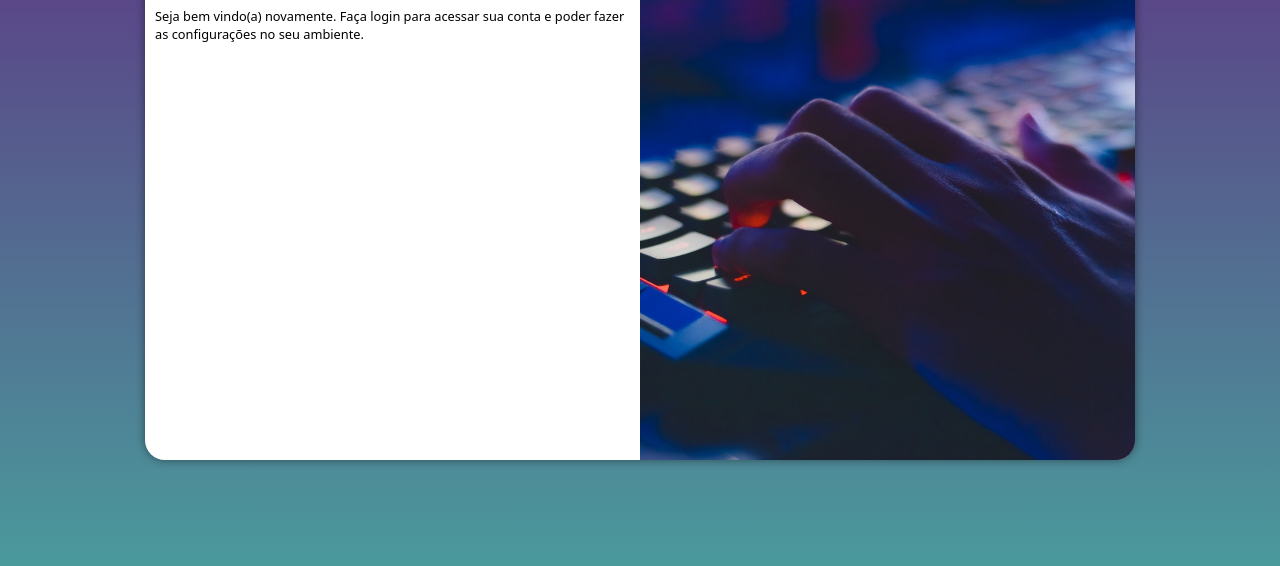
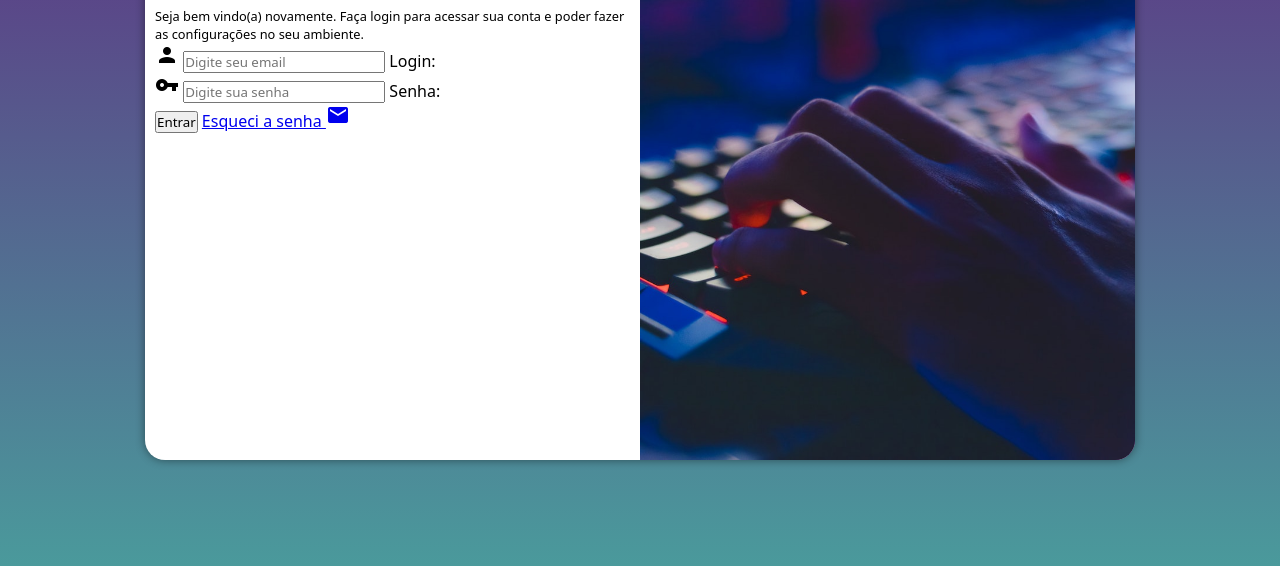
Before and after one commit to camilabsp/projeto-login, a plain HTML site: page index.html in a window 1280 px wide. Shown: the part 190-756 px from the top of the page. Drawn offline with Linux system fonts and the light colour scheme.

Commit message:
formulário

```diff
--- a/index.html
+++ b/index.html
@@ -5,6 +5,7 @@
     <meta http-equiv="X-UA-Compatible" content="IE=edge">
     <meta name="viewport" content="width=device-width, initial-scale=1.0">
     <title>Login</title>
+    <link href="https://fonts.googleapis.com/icon?family=Material+Icons" rel="stylesheet"> <!--Para adicionar ícones-->
     <link rel="stylesheet" href="estilos/style.css">
     <link rel="stylesheet" href="estilos/mediaquery.css">
 </head>
@@ -18,6 +19,20 @@
                 <h1>login</h1>
                 <p>Seja bem vindo(a) novamente. Faça login para acessar sua conta e poder fazer as configurações no seu ambiente.</p>
                 <form action="login.php" method="post">
+                    <div class="campo">
+                        <span class="material-icons"> person </span> <!--ícone-->
+                        <input type="email" name="login" id="ilogin" placeholder="Digite seu email" required maxlength="30">
+                        <label for="ilogin">Login:</label>
+                    </div>
+                    <div class="campo">
+                        <span class="material-icons"> vpn_key</span> <!--ícone-->
+                        <input type="password" name="senha" id="isenha" placeholder="Digite sua senha" required minlength="8" maxlength="20">
+                        <label for="isenha">Senha:</label>
+                    </div>
+                    <input type="submit" value="Entrar">
+                    <a href="esqueci.html">Esqueci a senha <span class="material-icons"> mail </span>
+
+                    </a>
 
 
                 </form>
```
